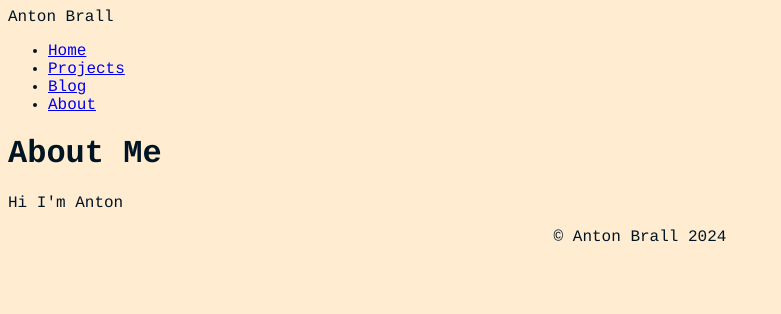
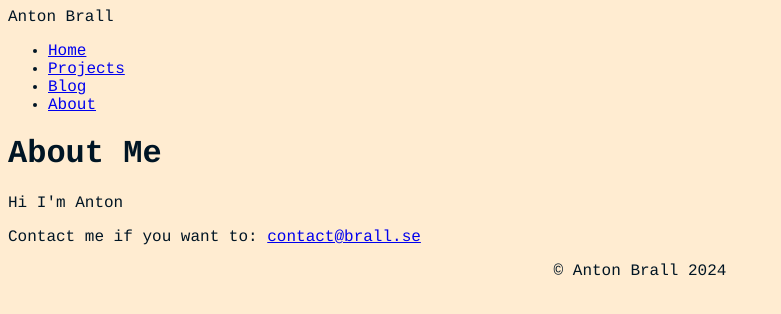
Before and after one commit to antonbrall/homepage, a Gatsby site: page /about in a window 1280 px wide. Shown: the whole page, without its empty margins (0-781 px from the left). Built offline with nearby package versions, Linux system fonts and the light colour scheme; Gatsby itself is replaced by a stand-in of ours.

Commit message:
added mail adress

```diff
--- a/src/pages/about.js
+++ b/src/pages/about.js
@@ -6,6 +6,7 @@ const AboutPage = () => {
   return (
     <Layout pageTitle="About Me">
       <p>Hi I'm Anton</p>
+      <p>Contact me if you want to: <a href="mailto:contact@brall.se">contact@brall.se</a></p>
     </Layout>
   )
 }
```
